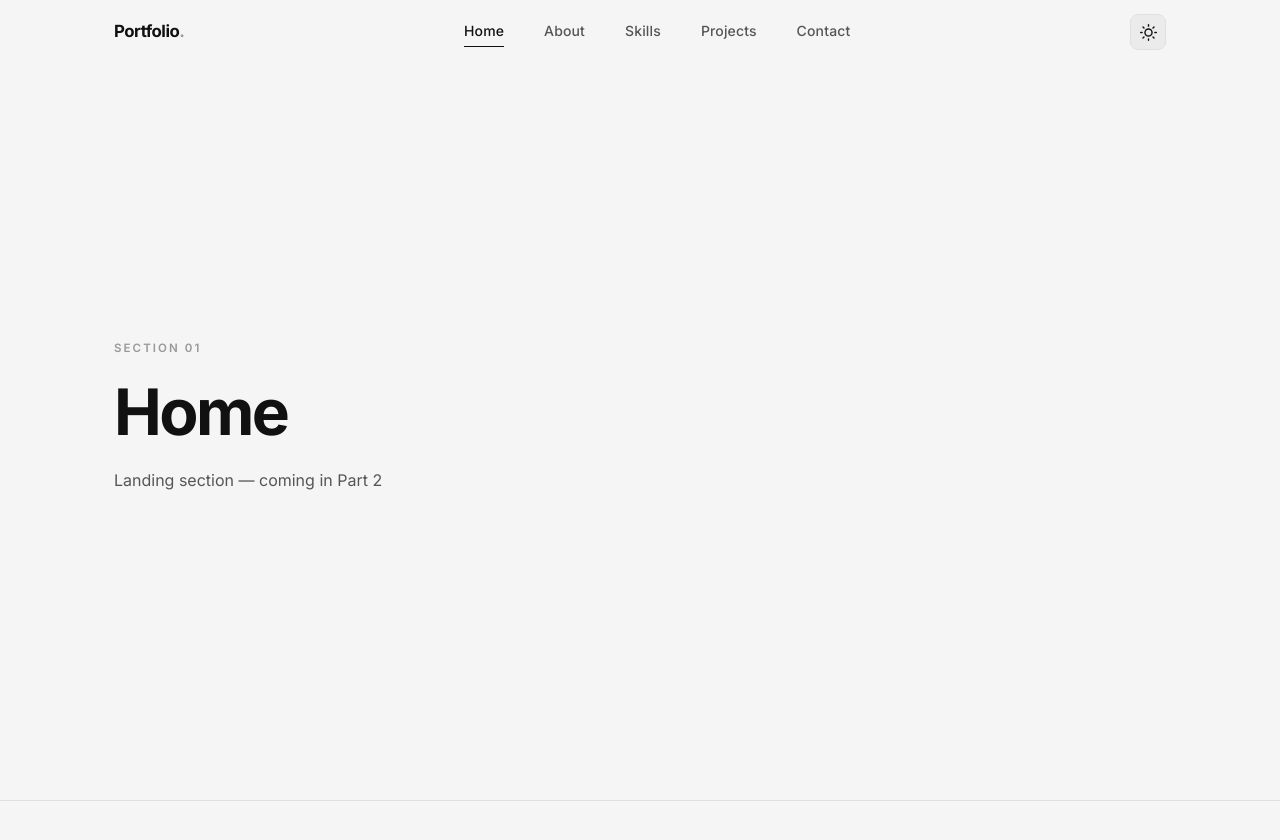
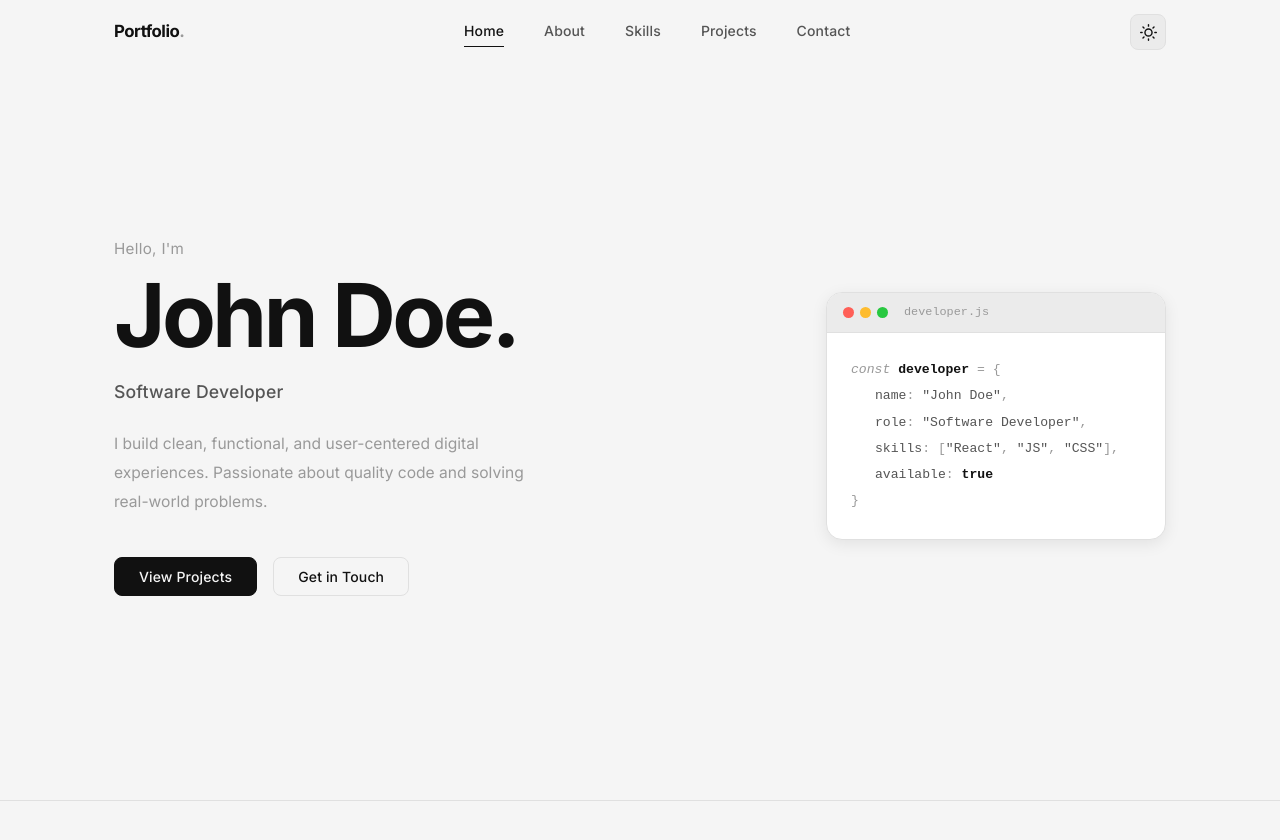
Before and after one commit to MackOfalda125/online-portfolio, a React (Create React App) app: page / in a window 1280 px wide. Shown: the top 840 px of the page. Built offline with nearby package versions, Linux system fonts and the light colour scheme.

Commit message:
Implement Home section with hero layout and code card visual

```diff
--- /dev/null
+++ b/src/sections/Home.css
@@ -0,0 +1,155 @@
+/* ─────────────────────────────────────────────
+   Home Section
+───────────────────────────────────────────── */
+
+.home {
+  display: flex;
+  align-items: center;
+  justify-content: space-between;
+  gap: var(--space-2xl);
+  min-height: calc(100vh - var(--nav-height) - var(--space-xl) - var(--space-2xl));
+  width: 100%;
+}
+
+/* ── Text Content ── */
+.home__content {
+  flex: 1;
+  max-width: 560px;
+}
+
+.home__greeting {
+  font-size: 0.95rem;
+  font-weight: 400;
+  color: var(--color-text-muted);
+  letter-spacing: 0.02em;
+  margin-bottom: var(--space-xs);
+}
+
+.home__name {
+  font-size: clamp(3rem, 7.5vw, 5.5rem);
+  font-weight: 700;
+  letter-spacing: -0.04em;
+  line-height: 1.05;
+  color: var(--color-text-primary);
+  margin-bottom: var(--space-sm);
+}
+
+.home__role {
+  font-size: clamp(0.9rem, 2vw, 1.1rem);
+  font-weight: 500;
+  color: var(--color-text-secondary);
+  margin-bottom: var(--space-md);
+  letter-spacing: 0.01em;
+}
+
+.home__tagline {
+  font-size: 0.975rem;
+  line-height: 1.85;
+  color: var(--color-text-muted);
+  max-width: 440px;
+  margin-bottom: var(--space-lg);
+}
+
+.home__ctas {
+  display: flex;
+  gap: var(--space-sm);
+  flex-wrap: wrap;
+}
+
+/* ── Visual ── */
+.home__visual {
+  flex-shrink: 0;
+}
+
+/* ── Code Card ── */
+.home__card {
+  width: 340px;
+  background-color: var(--color-bg-surface);
+  border: 1px solid var(--color-border);
+  border-radius: var(--radius-lg);
+  overflow: hidden;
+  box-shadow: var(--shadow-md);
+  transition: border-color var(--ease), box-shadow var(--ease);
+}
+
+.home__card:hover {
+  border-color: var(--color-text-muted);
+}
+
+/* Title bar */
+.home__card-bar {
+  display: flex;
+  align-items: center;
+  gap: var(--space-sm);
+  padding: 0.6rem 1rem;
+  background-color: var(--color-bg-elevated);
+  border-bottom: 1px solid var(--color-border);
+}
+
+.home__card-dots {
+  display: flex;
+  gap: 6px;
+}
+
+.home__card-dot {
+  width: 11px;
+  height: 11px;
+  border-radius: 50%;
+}
+
+.dot--close  { background-color: #FF5F57; }
+.dot--min    { background-color: #FEBC2E; }
+.dot--max    { background-color: #28C840; }
+
+.home__card-filename {
+  font-size: 0.74rem;
+  color: var(--color-text-muted);
+  font-family: 'Courier New', Courier, monospace;
+}
+
+/* Code body */
+.home__card-code {
+  padding: var(--space-md);
+  font-family: 'Courier New', Courier, monospace;
+  font-size: 0.82rem;
+  line-height: 2;
+}
+
+.home__card-code p {
+  color: var(--color-text-secondary);
+}
+
+.tok-indent { padding-left: 1.5rem; }
+
+/* Tokens — monochrome */
+.tok-kw   { color: var(--color-text-muted); font-style: italic; }
+.tok-var  { color: var(--color-text-primary); font-weight: 600; }
+.tok-op,
+.tok-punc { color: var(--color-text-muted); }
+.tok-key  { color: var(--color-text-secondary); }
+.tok-str  { color: var(--color-text-secondary); }
+.tok-bool { color: var(--color-text-primary); font-weight: 600; }
+
+/* ── Responsive ── */
+@media (max-width: 900px) {
+  .home__card { width: 300px; }
+}
+
+@media (max-width: 768px) {
+  .home {
+    flex-direction: column-reverse;
+    text-align: center;
+    gap: var(--space-xl);
+    min-height: auto;
+    padding-top: var(--space-md);
+  }
+
+  .home__content  { max-width: 100%; }
+  .home__tagline  { max-width: 100%; }
+  .home__ctas     { justify-content: center; }
+
+  .home__card {
+    width: 100%;
+    max-width: 320px;
+  }
+}
--- a/src/sections/Home.jsx
+++ b/src/sections/Home.jsx
@@ -1,11 +1,99 @@
 import React from 'react';
+import './Home.css';
 
 function Home() {
+  const scrollTo = (id) =>
+    document.getElementById(id)?.scrollIntoView({ behavior: 'smooth' });
+
   return (
-    <div className="section-placeholder">
-      <p className="section-placeholder__label">Section 01</p>
-      <h1 className="section-placeholder__title">Home</h1>
-      <p className="section-placeholder__desc">Landing section — coming in Part 2</p>
+    <div className="home">
+
+      {/* ── Left: Text content ── */}
+      <div className="home__content">
+        <p className="home__greeting">Hello, I'm</p>
+        <h1 className="home__name">John Doe.</h1>
+        <p className="home__role">Software Developer</p>
+        <p className="home__tagline">
+          I build clean, functional, and user-centered digital experiences.
+          Passionate about quality code and solving real-world problems.
+        </p>
+        <div className="home__ctas">
+          <button
+            id="home-cta-projects"
+            className="btn btn--primary"
+            onClick={() => scrollTo('projects')}
+          >
+            View Projects
+          </button>
+          <button
+            id="home-cta-contact"
+            className="btn btn--ghost"
+            onClick={() => scrollTo('contact')}
+          >
+            Get in Touch
+          </button>
+        </div>
+      </div>
+
+      {/* ── Right: Code card visual ── */}
+      <div className="home__visual" aria-hidden="true">
+        <div className="home__card">
+
+          {/* Title bar */}
+          <div className="home__card-bar">
+            <div className="home__card-dots">
+              <span className="home__card-dot dot--close" />
+              <span className="home__card-dot dot--min"   />
+              <span className="home__card-dot dot--max"   />
+            </div>
+            <span className="home__card-filename">developer.js</span>
+          </div>
+
+          {/* Code body */}
+          <div className="home__card-code">
+            <p>
+              <span className="tok-kw">const</span>{' '}
+              <span className="tok-var">developer</span>{' '}
+              <span className="tok-op">=</span>{' '}
+              <span className="tok-punc">{'{'}</span>
+            </p>
+            <p className="tok-indent">
+              <span className="tok-key">name</span>
+              <span className="tok-punc">:</span>{' '}
+              <span className="tok-str">"John Doe"</span>
+              <span className="tok-punc">,</span>
+            </p>
+            <p className="tok-indent">
+              <span className="tok-key">role</span>
+              <span className="tok-punc">:</span>{' '}
+              <span className="tok-str">"Software Developer"</span>
+              <span className="tok-punc">,</span>
+            </p>
+            <p className="tok-indent">
+              <span className="tok-key">skills</span>
+              <span className="tok-punc">:</span>{' '}
+              <span className="tok-punc">[</span>
+              <span className="tok-str">"React"</span>
+              <span className="tok-punc">,</span>{' '}
+              <span className="tok-str">"JS"</span>
+              <span className="tok-punc">,</span>{' '}
+              <span className="tok-str">"CSS"</span>
+              <span className="tok-punc">]</span>
+              <span className="tok-punc">,</span>
+            </p>
+            <p className="tok-indent">
+              <span className="tok-key">available</span>
+              <span className="tok-punc">:</span>{' '}
+              <span className="tok-bool">true</span>
+            </p>
+            <p>
+              <span className="tok-punc">{'}'}</span>
+            </p>
+          </div>
+
+        </div>
+      </div>
+
     </div>
   );
 }
```
